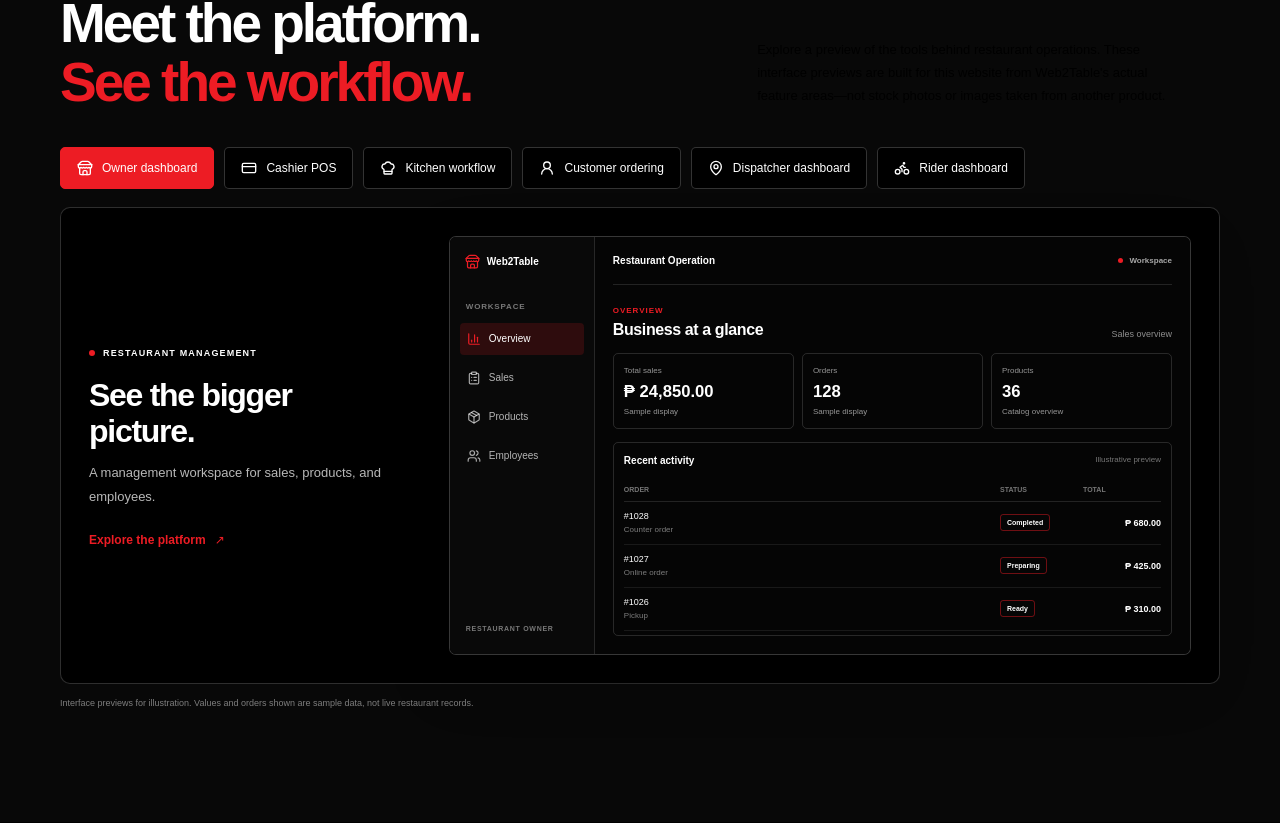
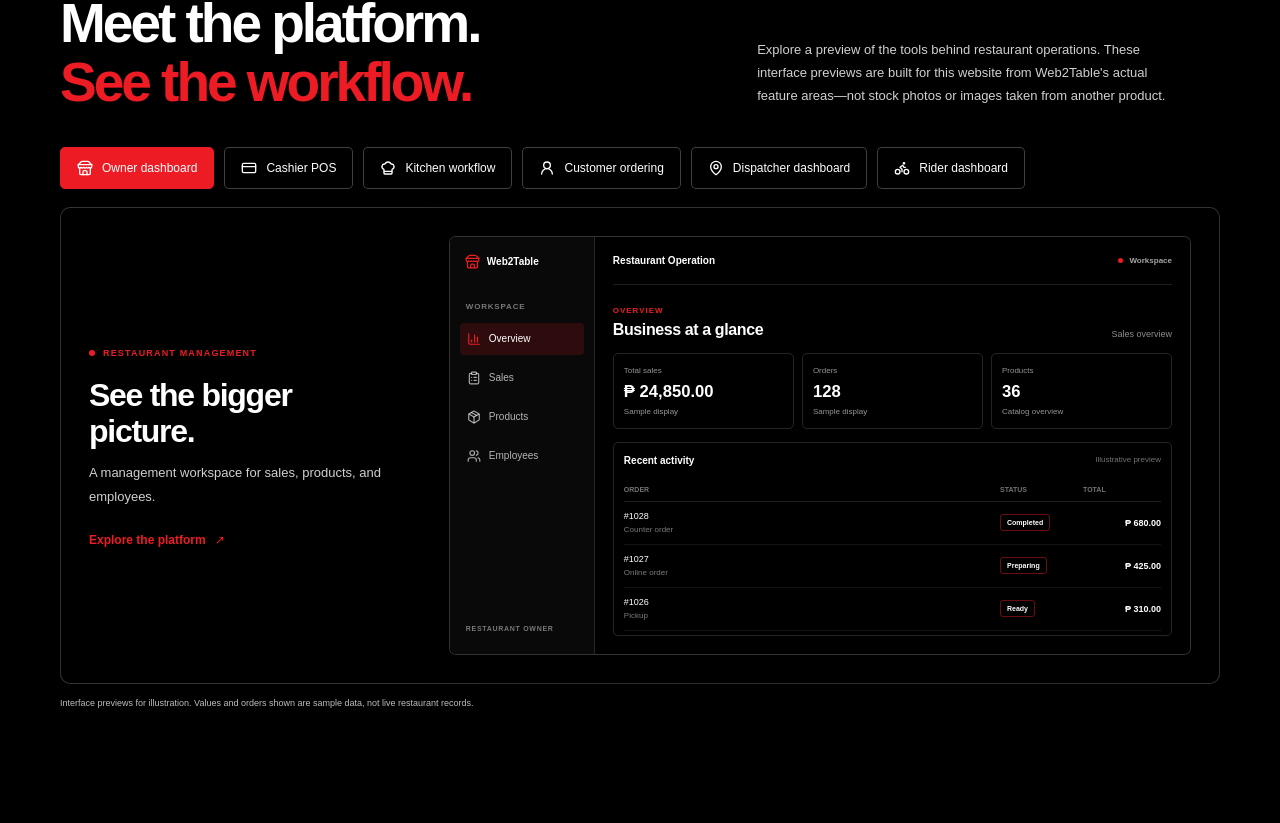
Before and after one commit to Jrnotjunior/web2table.io, a React (Vite) app: page / in a window 1280 px wide. Shown: the part 1877-2700 px from the top of the page. Built offline with nearby package versions, Linux system fonts and the light colour scheme.

Commit message:
Standardize product showcase colors

```diff
--- a/src/styles/app.css
+++ b/src/styles/app.css
@@ -677,3 +677,23 @@ body, .site-header, .main-nav, .platform-section, .solutions-section,
 .hero .hero-bottom { color: #d0d0d0; border-top-color: rgba(255,255,255,.2); }
 .hero .workflow-line i { background: #ED1C24; }
 .hero .workflow-line b { color: #ffffff; }
+
+
+/* Product showcase: ensure every preview uses the approved black, white and red palette. */
+.product-showcase-section { color: #ffffff; background: #000000; }
+.product-showcase-section .section-heading h2 { color: #ffffff; }
+.product-showcase-section .section-heading h2 span { color: #ED1C24; }
+.product-showcase-section .section-heading > p { color: #d0d0d0; }
+.product-showcase-section .showcase-feature,
+.product-showcase-section .showcase-preview,
+.product-showcase-section .showcase-screen { color: #ffffff; border-color: rgba(255,255,255,.2); background: #000000; }
+.product-showcase-section .showcase-copy h3 { color: #ffffff; }
+.product-showcase-section .showcase-copy p { color: #d0d0d0; }
+.product-showcase-section .showcase-tab { color: #ffffff; border-color: rgba(255,255,255,.25); background: #000000; }
+.product-showcase-section .showcase-tab:hover,
+.product-showcase-section .showcase-tab:focus-visible { color: #ffffff; border-color: #ED1C24; background: #000000; }
+.product-showcase-section .showcase-tab.is-active { color: #ffffff; border-color: #ED1C24; background: #ED1C24; }
+.product-showcase-section .showcase-eyebrow,
+.product-showcase-section .showcase-text-link { color: #ED1C24; }
+.product-showcase-section .showcase-text-link:hover { color: #ffffff; }
+.product-showcase-section .showcase-disclaimer { color: #bdbdbd; }
```
